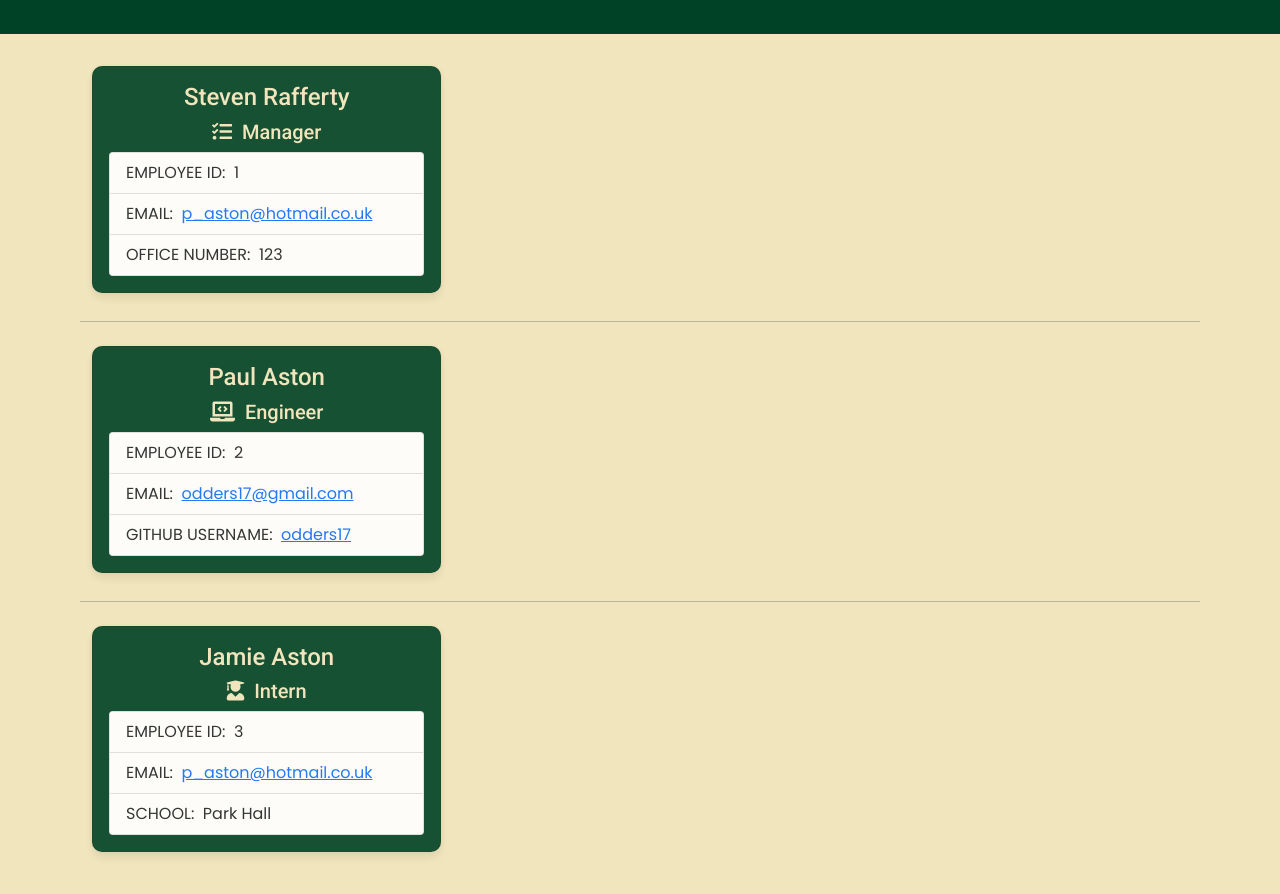
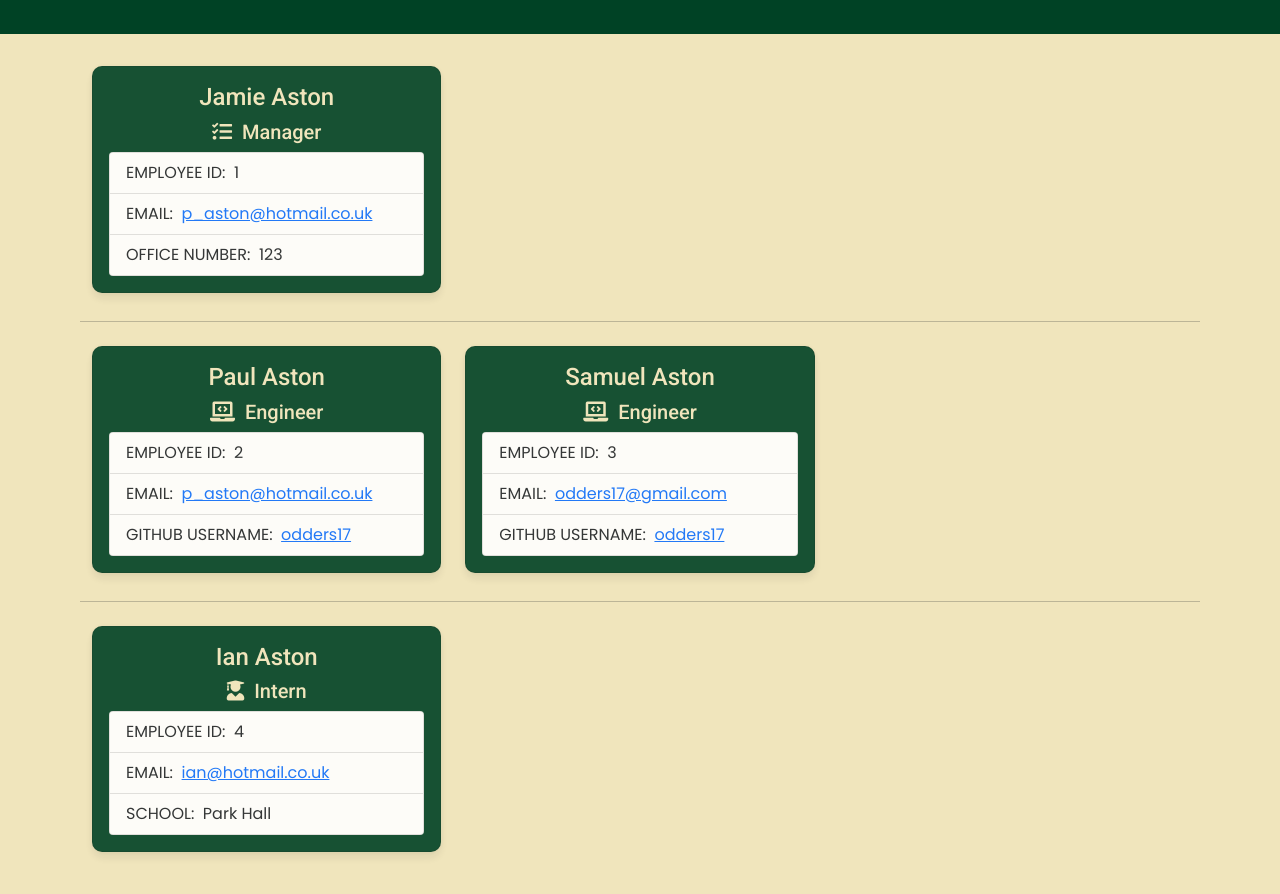
Before and after one commit to odders17/Team-Profile-Generator, a website: page placement/MyTeam.html in a window 1280 px wide. Shown: the part 86-980 px from the top of the page. Drawn offline with nearby package versions, Linux system fonts and the light colour scheme.

```diff
--- a/placement/MyTeam.html
+++ b/placement/MyTeam.html
@@ -29,7 +29,7 @@
                         <div class='col-xl-4 col-lg-6 col-md-6 col-sm-12 mb-4'>
                 <div class='card manager'>
                     <div class='card-body'>
-                        <h4 class='card-title text-center'>Steven Rafferty</h4>
+                        <h4 class='card-title text-center'>Jamie Aston</h4>
                         <h5 class='card-title text-center'><i class="fas fa-tasks"></i>&nbsp Manager</h5>
                         <div class='card'>
                             <ul class='list-group list-group-flush'>
@@ -54,6 +54,20 @@
                         <div class='card'>
                             <ul class='list-group list-group-flush'>
                                 <li class='list-group-item'>EMPLOYEE ID:&nbsp 2</li>
+                                <li class='list-group-item'>EMAIL:&nbsp <a href="mailto:p_aston@hotmail.co.uk">p_aston@hotmail.co.uk</a></li>
+                                <li class='list-group-item'>GITHUB USERNAME:&nbsp <a href="https://github.com/odders17">odders17</a></li>
+                            </ul>
+                        </div>
+                    </div>
+                </div>
+            </div> <div class='col-xl-4 col-lg-6 col-md-6 col-sm-12 mb-4'>
+                <div class='card engineer'>
+                    <div class='card-body'>
+                        <h4 class='card-title text-center'>Samuel Aston</h4>
+                        <h5 class='text-center'><i class="fas fa-laptop-code"></i>&nbsp Engineer</h5>
+                        <div class='card'>
+                            <ul class='list-group list-group-flush'>
+                                <li class='list-group-item'>EMPLOYEE ID:&nbsp 3</li>
                                 <li class='list-group-item'>EMAIL:&nbsp <a href="mailto:odders17@gmail.com">odders17@gmail.com</a></li>
                                 <li class='list-group-item'>GITHUB USERNAME:&nbsp <a href="https://github.com/odders17">odders17</a></li>
                             </ul>
@@ -69,12 +83,12 @@
                         <div class='col-xl-4 col-lg-6 col-md-6 col-sm-12 mb-4'>
                 <div class='card intern'>
                     <div class='card-body'>
-                    <h4 class='card-title text-center'>Jamie Aston</h4>
+                    <h4 class='card-title text-center'>Ian Aston</h4>
                     <h5 class='text-center'><i class="fas fa-user-graduate"></i>&nbsp Intern</h5>
                         <div class='card'>
                             <ul class='list-group list-group-flush'>
-                                <li class='list-group-item'>EMPLOYEE ID:&nbsp 3</li>
-                                <li class='list-group-item'>EMAIL:&nbsp <a href="mailto:p_aston@hotmail.co.uk">p_aston@hotmail.co.uk</a></li>
+                                <li class='list-group-item'>EMPLOYEE ID:&nbsp 4</li>
+                                <li class='list-group-item'>EMAIL:&nbsp <a href="mailto:ian@hotmail.co.uk">ian@hotmail.co.uk</a></li>
                                 <li class='list-group-item'>SCHOOL:&nbsp Park Hall</li>
                             </ul>
                         </div>
```
Also changed, not shown: README.md, 1 other file.
